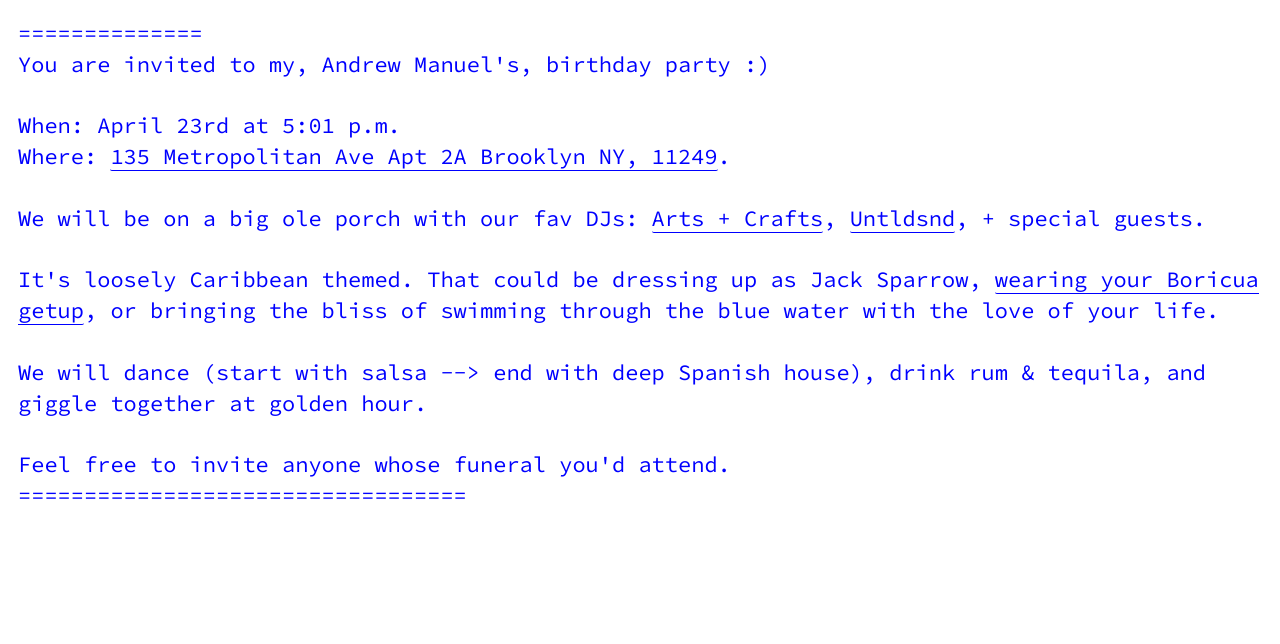
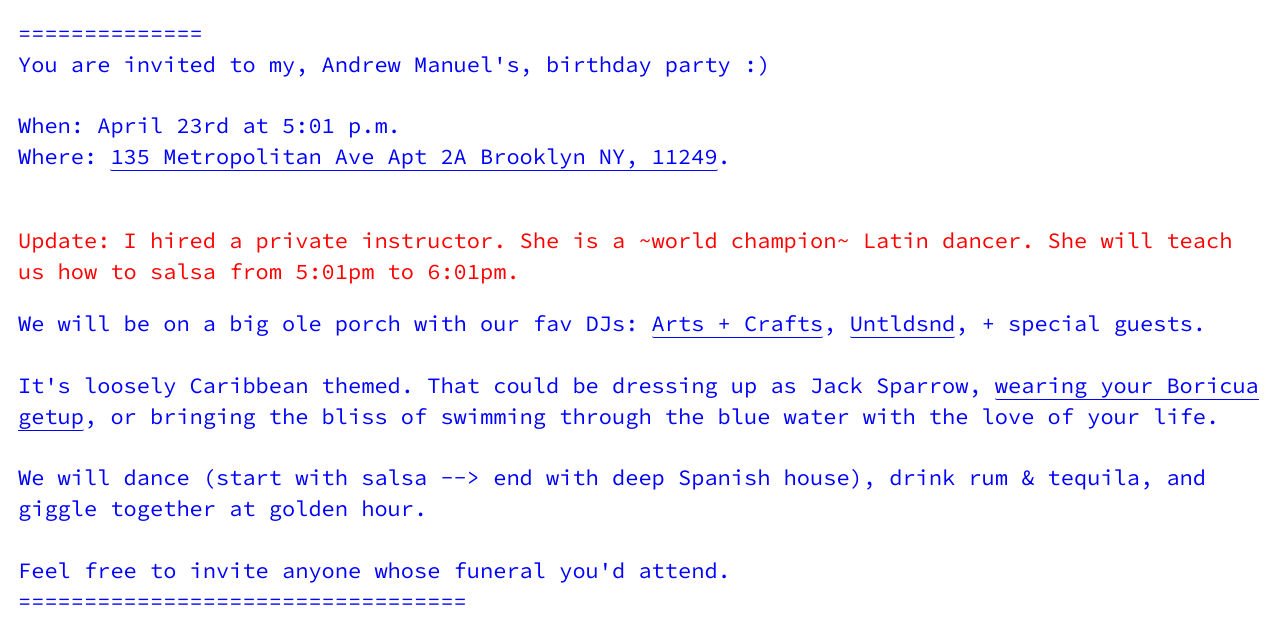
Before and after one commit to drainodrew/drainosbirthday, a plain HTML site: page index.html in a window 1280 px wide. Drawn offline with Linux system fonts and the light colour scheme.

Commit message:
added update

```diff
--- a/index.html
+++ b/index.html
@@ -44,6 +44,9 @@
       margin-top: 0;
       margin-bottom: 0;
     }
+    .update {
+      color: red;
+    }
 
   </style>
 
@@ -61,6 +64,7 @@
         Where: <a target="_blank" href="https://www.google.com/maps/place/135+Metropolitan+Ave,+Brooklyn,+NY+11249/@40.7163366,-73.9643815,17z/data=!3m1!4b1!4m5!3m4!1s0x89c25960e09faf75:0xe7e26c14de93143c!8m2!3d40.7163366!4d-73.9621928">135 Metropolitan Ave Apt 2A Brooklyn NY, 11249</a>.
         <br>
         <br>
+        <p class="update">Update: I hired a private instructor. She is a ~world champion~ Latin dancer. She will teach us how to salsa from 5:01pm to 6:01pm.</p>
         We will be on a big ole porch with our fav DJs: <a href="https://www.instagram.com/nicholasbyrne_/">Arts + Crafts</a>, <a href="https://www.instagram.com/untldsnd/">Untldsnd</a>, + special guests.
         <br> <br> It's loosely Caribbean themed. That could be dressing up as Jack Sparrow, <a href="https://twitter.com/mjulio777pr/status/863022868698935296"> wearing your Boricua getup</a>,  or bringing the bliss of swimming through the blue water with the love of your life.
 
```
Also changed, not shown: 1 other file.
